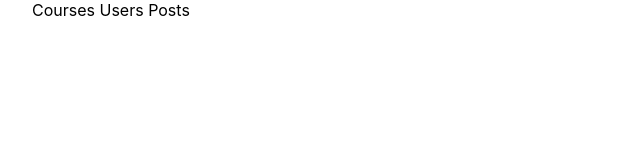
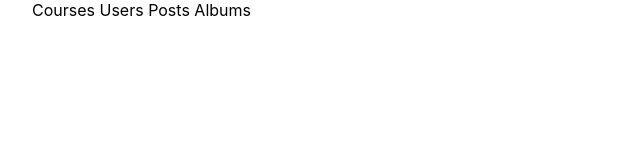
Before and after one commit to hakobyanviktoria8/next-js-course, a Next.js app: page / in a window 1280 px wide. Shown: the top 160 px of the page, without its empty margins (0-640 px from the left). Built offline with nearby package versions, Linux system fonts and the light colour scheme.

Commit message:
added Albums section

```diff
--- a/pages/index.js
+++ b/pages/index.js
@@ -22,6 +22,9 @@ export default function Home() {
           <Link href='/posts'>
               <a> Posts</a>
           </Link>
+         <Link href='/albums'>
+              <a> Albums</a>
+          </Link>
       </main>
     </div>
   )
```
